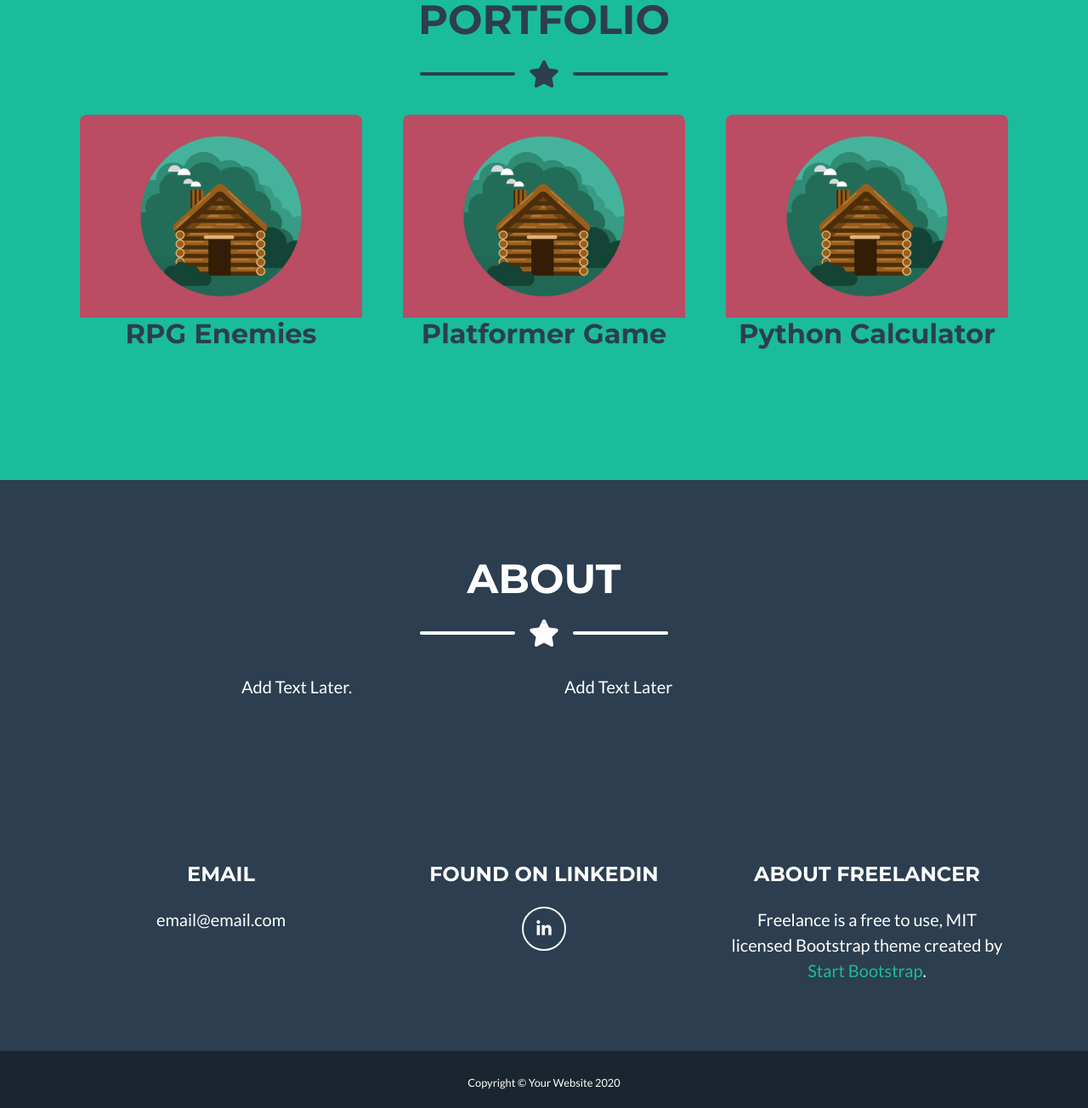
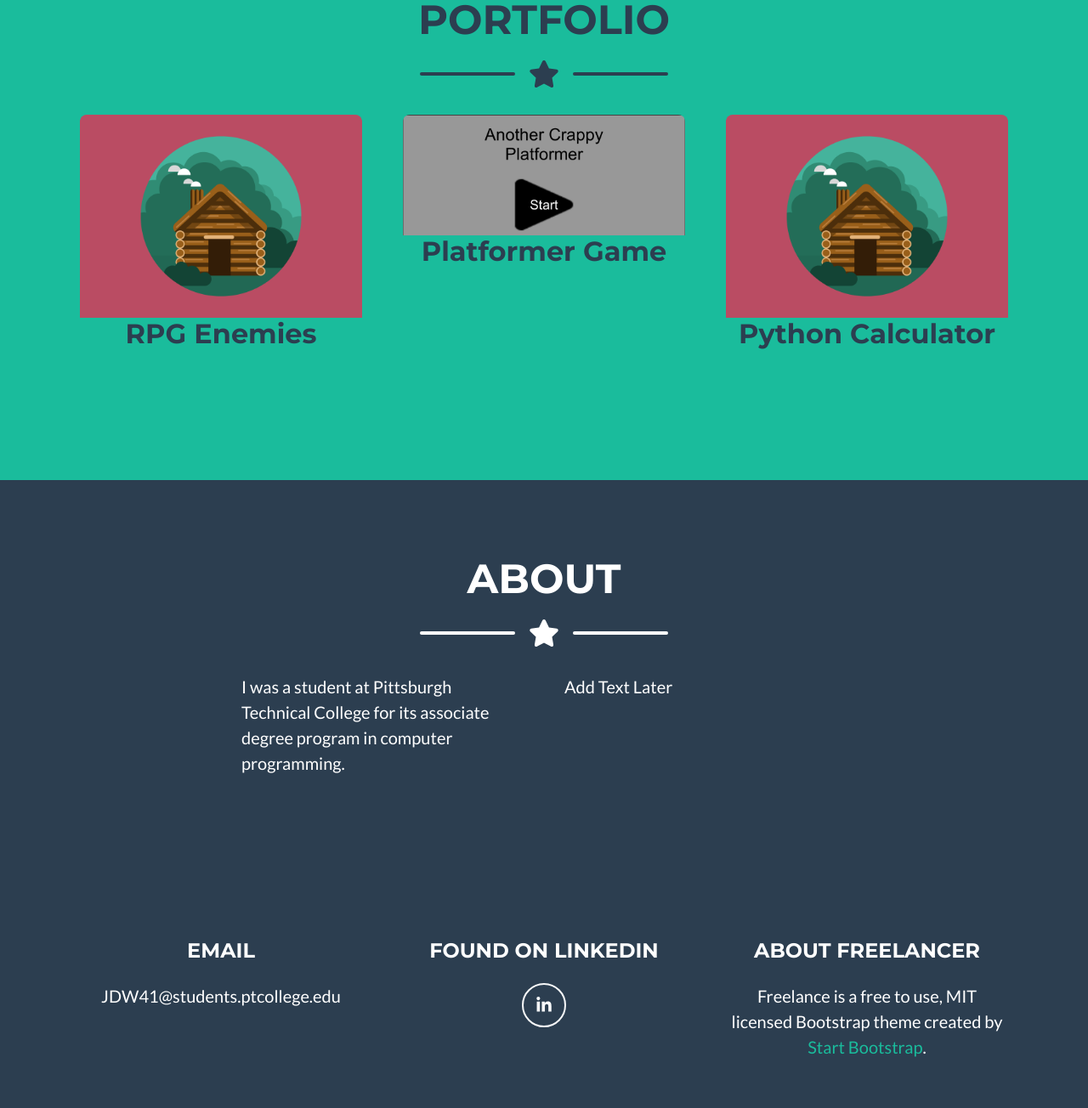
Before and after one commit to Bluedragon271999/Bluedragon271999.github.io, a plain HTML site: page index.html in a window 1280 px wide. Shown: the part 876-2180 px from the top of the page at 85% size. Drawn offline with nearby package versions, Linux system fonts and the light colour scheme.

Commit message:
added details

```diff
--- a/index.html
+++ b/index.html
@@ -78,7 +78,7 @@
                             <div class="portfolio-item-caption-content text-center text-white"><i class="fas fa-plus fa-3x"></i></div>
                         </div>-->
                         <a href="Game.html">
-                            <img class="img-fluid" src="assets/img/portfolio/cabin.png" alt="PLatformer Game"/>
+                            <img class="img-fluid" src="assets/img/Platformer%20Game%20Title.png" alt="PLatformer Game"/>
 
                             <h2 class="text-center text-secondary">Platformer Game</h2>
                         </a>
@@ -114,7 +114,7 @@
             <!-- About Section Content-->
             <div class="row">
                 <div class="col-lg-4 ml-auto">
-                    <p class="lead">Add Text Later.</p>
+                    <p class="lead">I was a student at Pittsburgh Technical College for its associate degree program in computer programming. </p>
                 </div>
                 <div class="col-lg-4 mr-auto">
                     <p class="lead">Add Text Later</p>
@@ -130,7 +130,7 @@
                 <!-- Footer Location-->
                 <div class="col-lg-4 mb-5 mb-lg-0">
                     <h4 class="text-uppercase mb-4">Email</h4>
-                    <p class="lead mb-0">email@email.com</p>
+                    <p class="lead mb-0">JDW41@students.ptcollege.edu</p>
                 </div>
                 <!-- Footer Social Icons-->
                 <div class="col-lg-4 mb-5 mb-lg-0">
```
Also changed, not shown: assets/img/Platformer Game Title.png (added).
